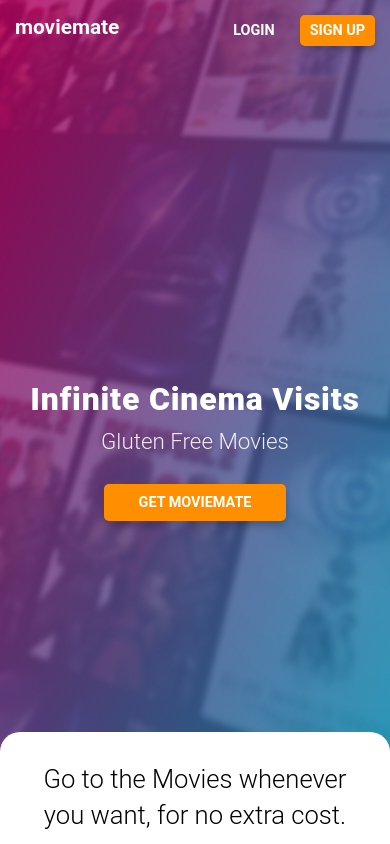
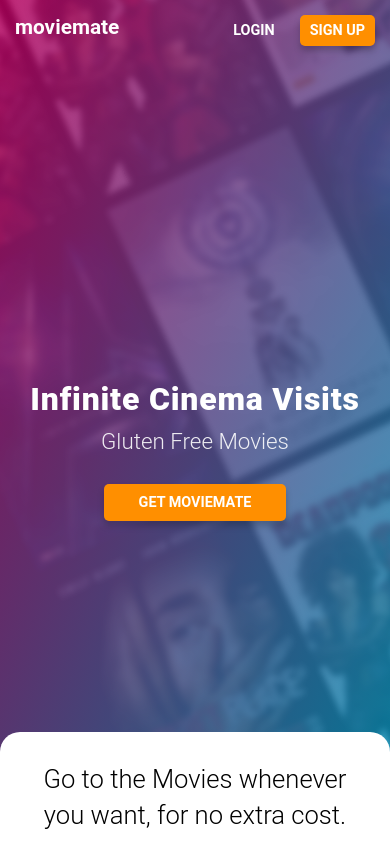
Before and after one commit to harrisonturton/moviemate-website, a React (Create React App) app: page / in a window 390 px wide. Shown: the top 844 px of the page. Built offline with nearby package versions, Linux system fonts and the light colour scheme; the HTML template or start-up script is replaced by a standard one.

Commit message:
Removed dynamic background for mobile devices

```diff
--- a/src/App.css
+++ b/src/App.css
@@ -285,8 +285,7 @@
 .background {
 	position: relative;
 	z-index: 0;
-	/* transform: rotate(-25deg) translate3d(0,0,0);*/
-	 transform: perspective(400px) rotateY(-10deg) rotateX(10deg) rotateZ(10deg);
+	transform: rotate(-25deg) translate3d(0,0,0);
 }
 
 .slide-row {
@@ -294,8 +293,6 @@
 	flex-wrap: nowrap;
 	width: 120vw;
 	min-width: 750px;
-	transform: translate3d(0,0,0);
-	will-change: transform;
 }
 
 .movie-slide {
@@ -380,4 +377,17 @@
 	.button {
 		font-size: 1.1rem;
 	}
+	.slide-row {
+		transform: translate3d(0,0,0);
+		will-change: transform;
+	}
+	.slide-row.reversed {
+		animation: moveSlides 60s reverse linear infinite;
+	}
+	.slide-row.forward {
+		animation: moveSlides 60s linear infinite;
+	}
+	.background {
+		 transform: perspective(400px) rotateY(-10deg) rotateX(10deg) rotateZ(10deg);
+	}
 }
--- a/src/App.js
+++ b/src/App.js
@@ -219,7 +219,7 @@
 		}
 
 		return (
-			<div className="slide-row" style={style}>
+			<div className={"slide-row " + (reversed ? "reversed" : "forward")}>
 				{slides}
 			</div>
 		)
```
